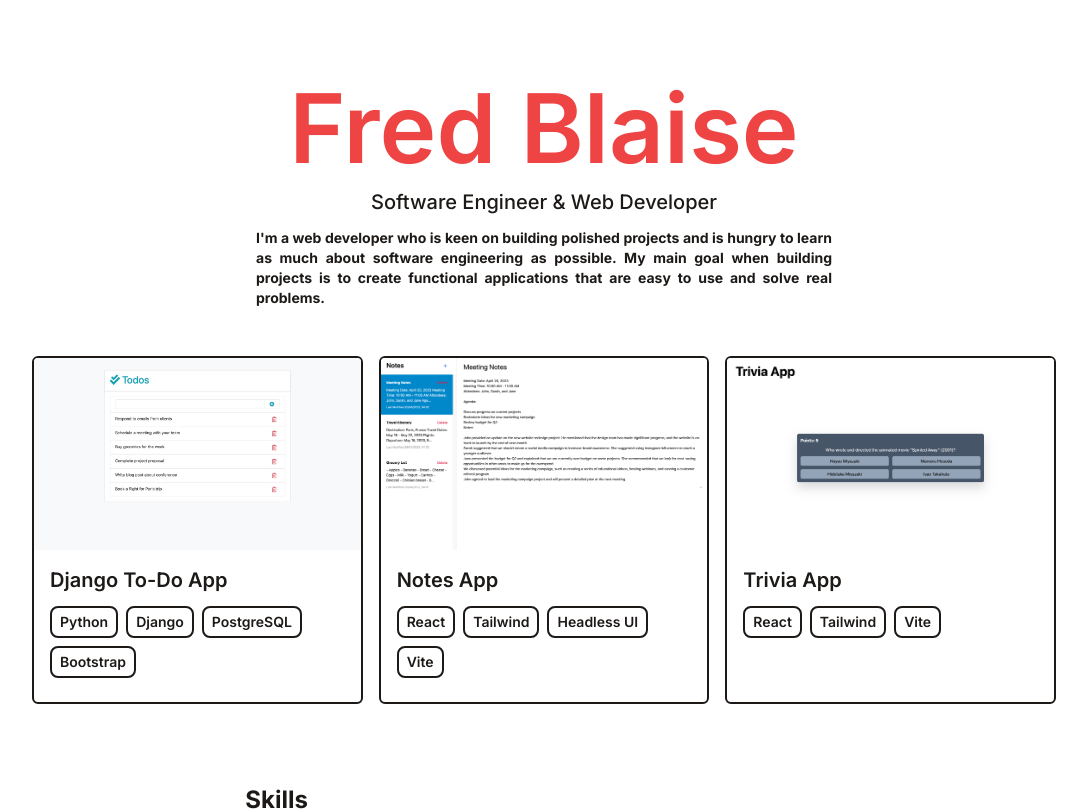
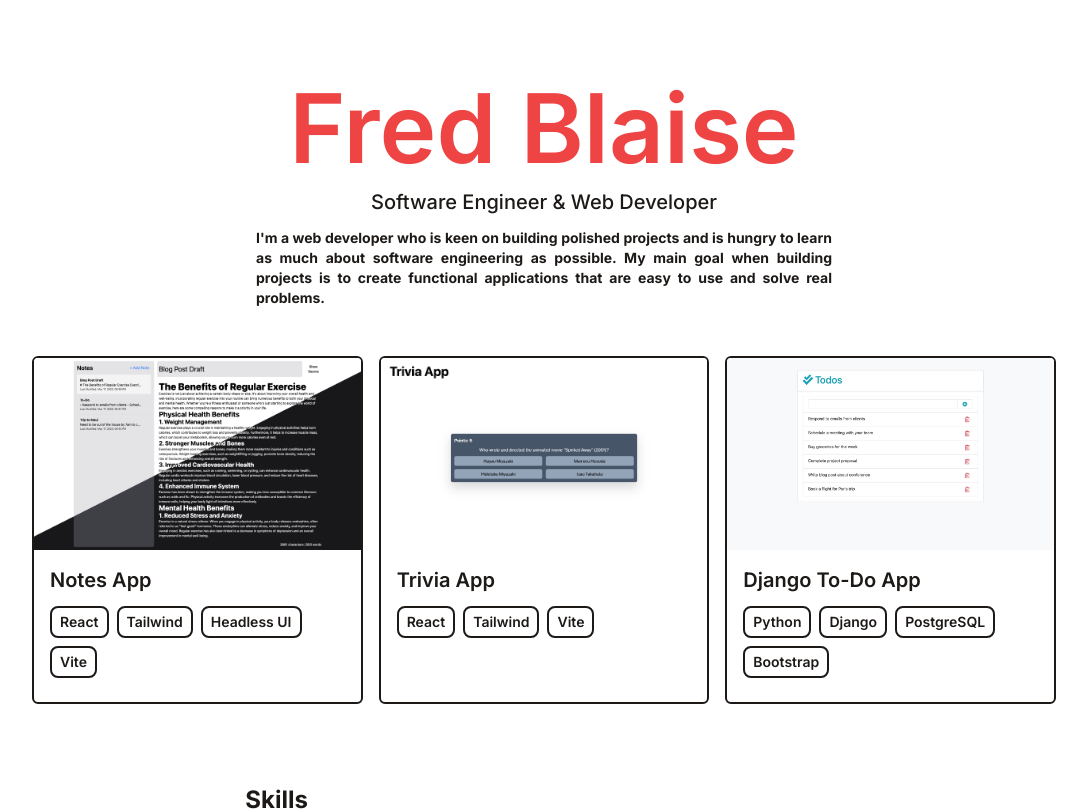
Before and after one commit to fredblaise/portfolio-site, a React (Vite) app: page / in a window 1280 px wide. Shown: the top 811 px of the page, without its empty margins (96-1183 px from the left). Built offline with nearby package versions, Linux system fonts and the light colour scheme.

Commit message:
update notes app pic

```diff
--- a/src/data/portfolio.js
+++ b/src/data/portfolio.js
@@ -1,14 +1,7 @@
 export default [
    {
-      title: 'Django To-Do App',
-      imgUrl: '/assets/todo-app.jpeg',
-      stack: ['Python', 'Django', 'PostgreSQL', 'Bootstrap'],
-      link: 'https://todo-app-production-e6e6.up.railway.app/',
-      details: '',
-   },
-   {
       title: 'Notes App',
-      imgUrl: '/assets/notes-app-background.png',
+      imgUrl: '/assets/notes-app-pic.png',
       stack: ['React', 'Tailwind', 'Headless UI', 'Vite'],
       link: 'https://notes.fredblaise.com',
       details: '',
@@ -20,4 +13,11 @@ export default [
       link: 'https://trivia.fredblaise.com',
       details: '',
    },
+   {
+      title: 'Django To-Do App',
+      imgUrl: '/assets/todo-app.jpeg',
+      stack: ['Python', 'Django', 'PostgreSQL', 'Bootstrap'],
+      link: 'https://todo-app-production-e6e6.up.railway.app/',
+      details: '',
+   },
 ]
```
Also changed, not shown: public/assets/notes-app-background.png (deleted), public/assets/notes-app-pic.png (added).
